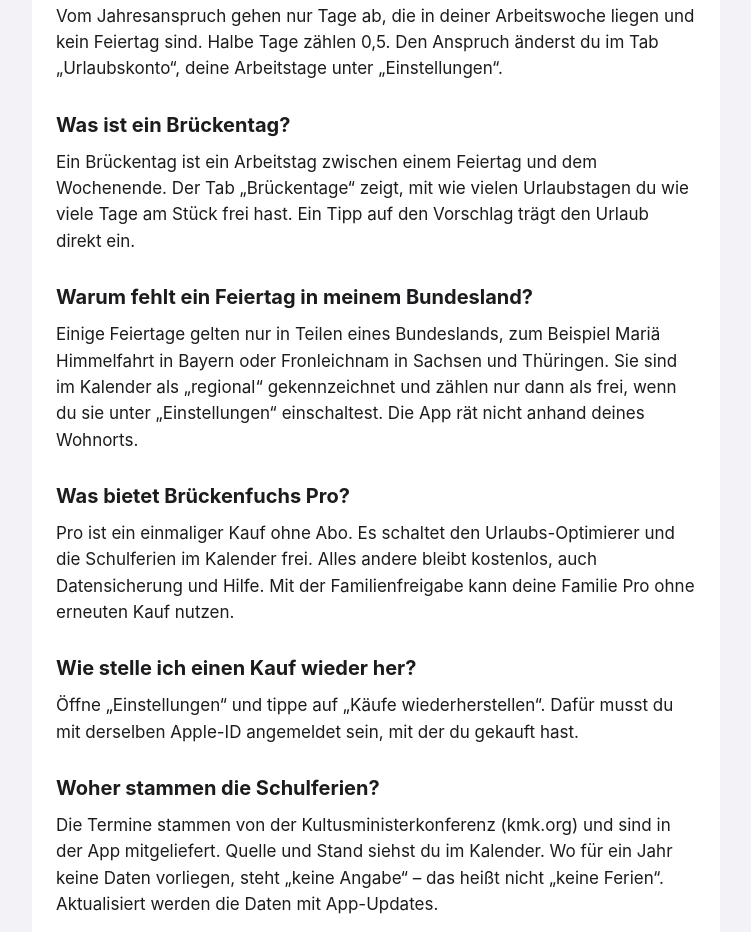
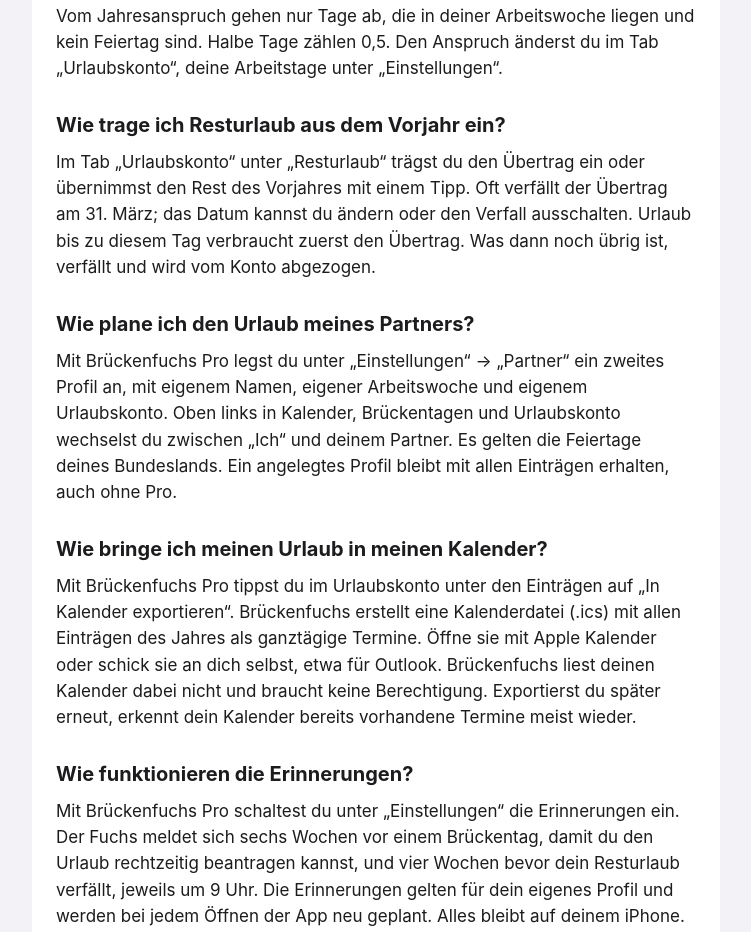
Before and after one commit to DPE85/brueckenfuchs, a plain HTML site: page index.html in a window 1280 px wide. Shown: the part 554-1486 px from the top of the page, without its empty margins (264-1015 px from the left). Drawn offline with Linux system fonts and the light colour scheme.

Commit message:
Datenschutz und Support: Mitteilungen, Kalenderexport, Partner, Widgets (Stand 04.10.2026)

```diff
--- a/index.html
+++ b/index.html
@@ -39,6 +39,14 @@
 <p>Tippe im Kalender auf einen Tag und wähle „Urlaub eintragen“. Dort stellst du Anfang und Ende ein; den ersten und den letzten Tag kannst du auch nur halb zählen. Sonderurlaub und freie Tage (zum Beispiel Gleittage) trägst du ebenfalls dort ein, sie kosten keinen Urlaubstag.</p>
 <h2 id="urlaubskonto">Wie wird mein Urlaubskonto berechnet?</h2>
 <p>Vom Jahresanspruch gehen nur Tage ab, die in deiner Arbeitswoche liegen und kein Feiertag sind. Halbe Tage zählen 0,5. Den Anspruch änderst du im Tab „Urlaubskonto“, deine Arbeitstage unter „Einstellungen“.</p>
+<h2 id="resturlaub">Wie trage ich Resturlaub aus dem Vorjahr ein?</h2>
+<p>Im Tab „Urlaubskonto“ unter „Resturlaub“ trägst du den Übertrag ein oder übernimmst den Rest des Vorjahres mit einem Tipp. Oft verfällt der Übertrag am 31. März; das Datum kannst du ändern oder den Verfall ausschalten. Urlaub bis zu diesem Tag verbraucht zuerst den Übertrag. Was dann noch übrig ist, verfällt und wird vom Konto abgezogen.</p>
+<h2 id="partner">Wie plane ich den Urlaub meines Partners?</h2>
+<p>Mit Brückenfuchs Pro legst du unter „Einstellungen“ → „Partner“ ein zweites Profil an, mit eigenem Namen, eigener Arbeitswoche und eigenem Urlaubskonto. Oben links in Kalender, Brückentagen und Urlaubskonto wechselst du zwischen „Ich“ und deinem Partner. Es gelten die Feiertage deines Bundeslands. Ein angelegtes Profil bleibt mit allen Einträgen erhalten, auch ohne Pro.</p>
+<h2 id="kalenderexport">Wie bringe ich meinen Urlaub in meinen Kalender?</h2>
+<p>Mit Brückenfuchs Pro tippst du im Urlaubskonto unter den Einträgen auf „In Kalender exportieren“. Brückenfuchs erstellt eine Kalenderdatei (.ics) mit allen Einträgen des Jahres als ganztägige Termine. Öffne sie mit Apple Kalender oder schick sie an dich selbst, etwa für Outlook. Brückenfuchs liest deinen Kalender dabei nicht und braucht keine Berechtigung. Exportierst du später erneut, erkennt dein Kalender bereits vorhandene Termine meist wieder.</p>
+<h2 id="erinnerungen">Wie funktionieren die Erinnerungen?</h2>
+<p>Mit Brückenfuchs Pro schaltest du unter „Einstellungen“ die Erinnerungen ein. Der Fuchs meldet sich sechs Wochen vor einem Brückentag, damit du den Urlaub rechtzeitig beantragen kannst, und vier Wochen bevor dein Resturlaub verfällt, jeweils um 9 Uhr. Die Erinnerungen gelten für dein eigenes Profil und werden bei jedem Öffnen der App neu geplant. Alles bleibt auf deinem iPhone.</p>
 <h2 id="brueckentage">Was ist ein Brückentag?</h2>
 <p>Ein Brückentag ist ein Arbeitstag zwischen einem Feiertag und dem Wochenende. Der Tab „Brückentage“ zeigt, mit wie vielen Urlaubstagen du wie viele Tage am Stück frei hast. Ein Tipp auf den Vorschlag trägt den Urlaub direkt ein.</p>
 <h2 id="regionale-feiertage">Warum fehlt ein Feiertag in meinem Bundesland?</h2>
```
Also changed, not shown: datenschutz.html (+2 -2 lines).
